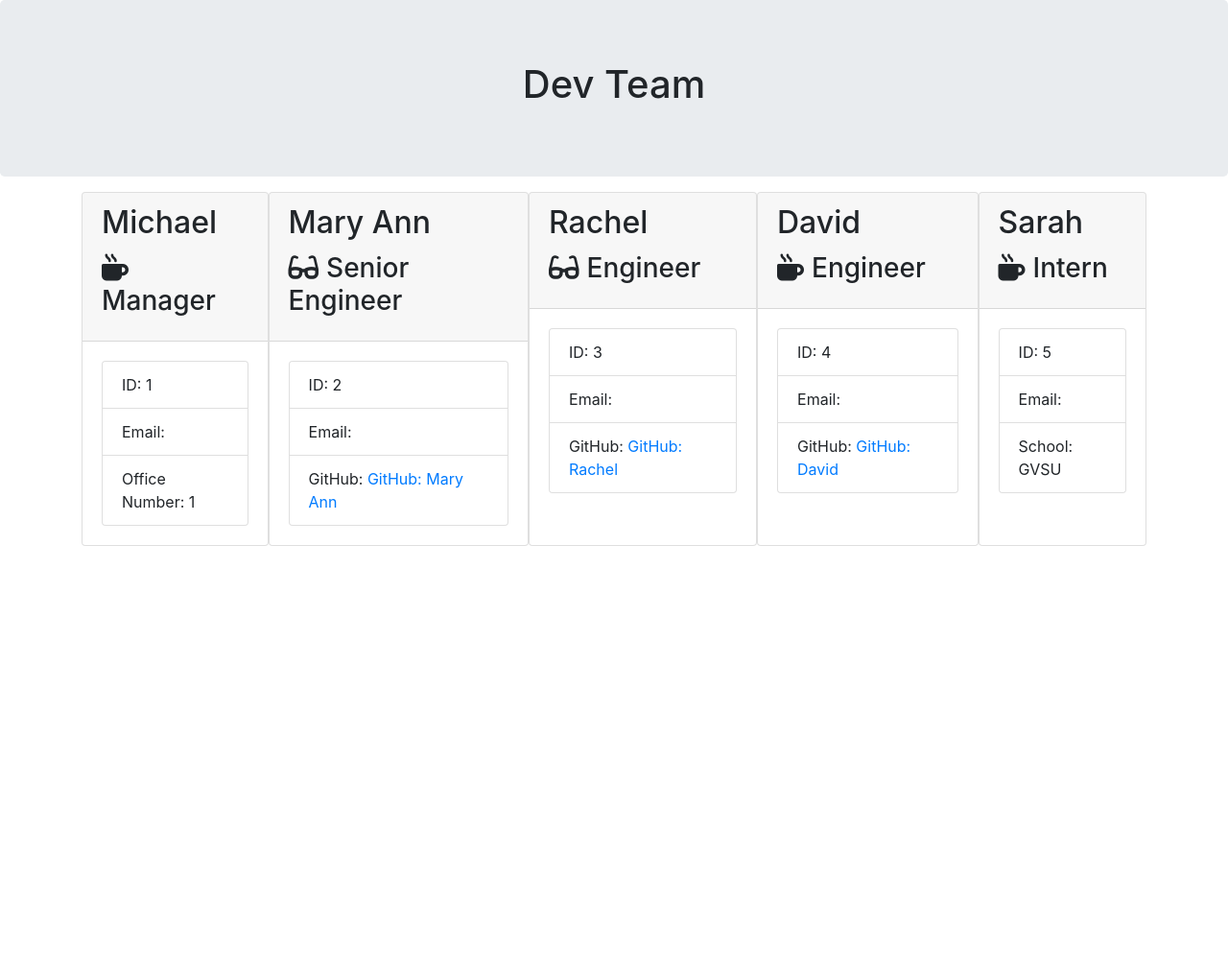
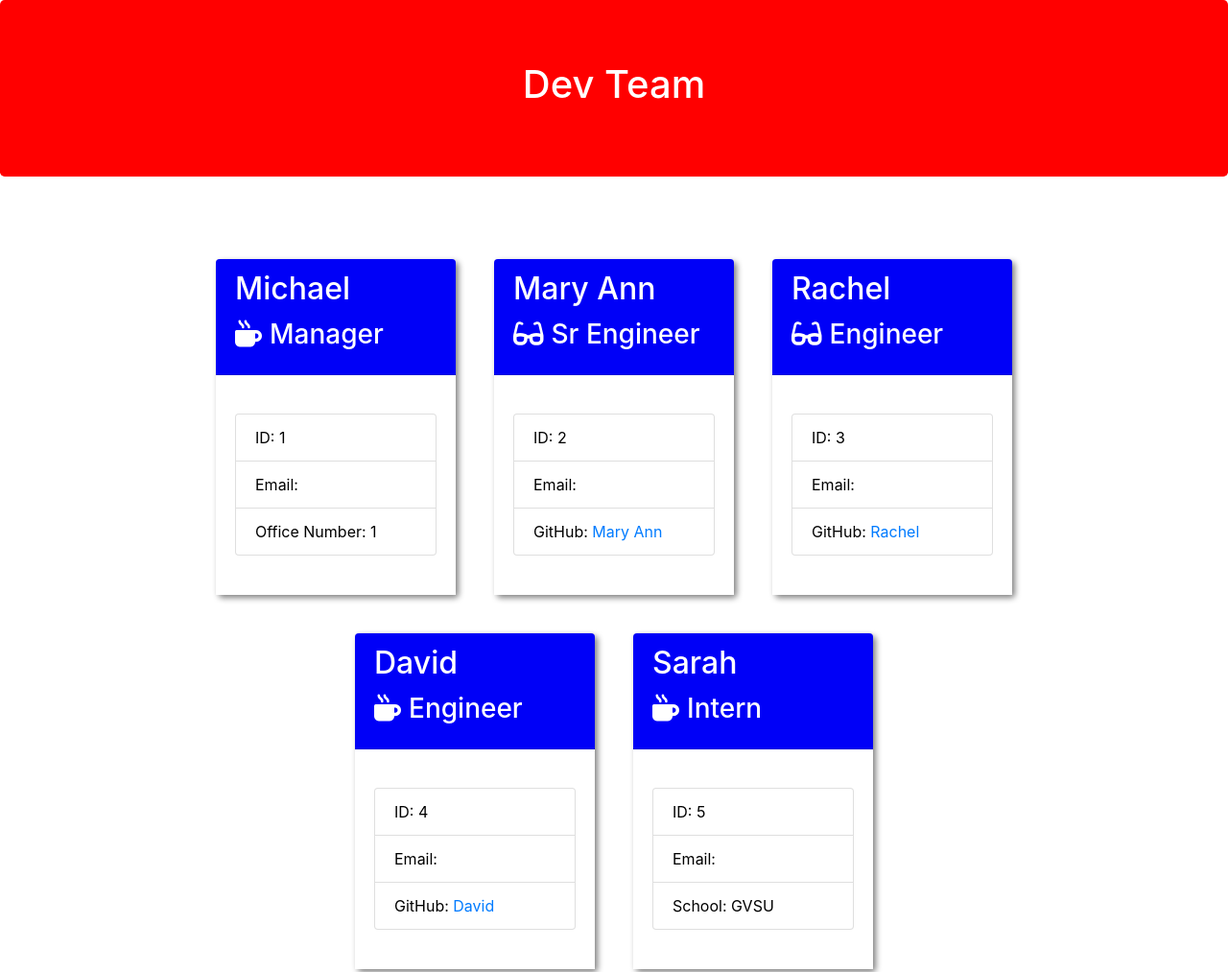
Before and after one commit to beckdan/Team-Profile-Generator, a website: page dist/sample.html in a window 1280 px wide. Shown: the top 1013 px of the page at 96% size. Before the commit the page ends 800 px from the top, so only its background shows below. Drawn offline with nearby package versions, Linux system fonts and the light colour scheme.

Commit message:
sample html css edits

```diff
--- a/dist/sample.html
+++ b/dist/sample.html
@@ -42,13 +42,13 @@
           <div class="card employee-info">
             <div class="card-header">
               <h2 class="card-title">Mary Ann</h2>
-              <h3 class="card-title"><i class="fas fa-glasses mr-2"></i>Senior Engineer</h3>
+              <h3 class="card-title"><i class="fas fa-glasses mr-2"></i>Sr Engineer</h3>
             </div>
             <div class="card-body">
               <ul class="list-group">
                 <li class="list-group-item">ID: 2</li>
                 <li class="list-group-item">Email: <a href="mailto:maryann@fakemail.com"></a></li>
-                <li class="list-group-item">GitHub: <a href="https://github.com/fakeaccount" target="_blank" rel="noopener noreferrer">GitHub: Mary Ann</a></li>
+                <li class="list-group-item">GitHub: <a href="https://github.com/fakeaccount" target="_blank" rel="noopener noreferrer"> Mary Ann</a></li>
               </ul>
             </div>
           </div>
@@ -61,7 +61,7 @@
               <ul class="list-group">
                 <li class="list-group-item">ID: 3</li>
                 <li class="list-group-item">Email: <a href="mailto:rachel@fakemail.com"></a></li>
-                <li class="list-group-item">GitHub: <a href="https://github.com/fakeaccount" target="_blank" rel="noopener noreferrer">GitHub: Rachel</a></li>
+                <li class="list-group-item">GitHub: <a href="https://github.com/fakeaccount" target="_blank" rel="noopener noreferrer"> Rachel</a></li>
               </ul>
             </div>
           </div>
@@ -75,7 +75,7 @@
               <ul class="list-group">
                 <li class="list-group-item">ID: 4</li>
                 <li class="list-group-item">Email: <a href="mailto:david@fakemail.com"></a></li>
-                <li class="list-group-item">GitHub: <a href="https://github.com/fakeaccount" target="_blank" rel="noopener noreferrer">GitHub: David</a></li>
+                <li class="list-group-item">GitHub: <a href="https://github.com/fakeaccount" target="_blank" rel="noopener noreferrer"> David</a></li>
               </ul>
             </div>
           </div>
--- a/dist/style.css
+++ b/dist/style.css
@@ -0,0 +1,37 @@
+.dev-header {
+    background-color: red;
+    color: white;
+}
+
+.teams {
+    flex-wrap: wrap;
+    max-width: 900px;
+    margin: 50px auto;
+}
+
+.employee-info {
+    margin: 20px;
+    border: none;
+    max-width: 250px;
+    color: white;
+    width: 85%;
+    background-color: blue;
+    display: flex;
+    flex-direction: column;
+    min-height: 350px;
+    justify-content: space-between;
+    box-shadow: 3px 3px 6px gray;
+}
+
+
+.card-body {
+    background-color: white;
+    justify-content: center;
+    display: flex;
+    flex-direction: column;
+}
+
+
+.list-group-item {
+    color: black;
+}
```
